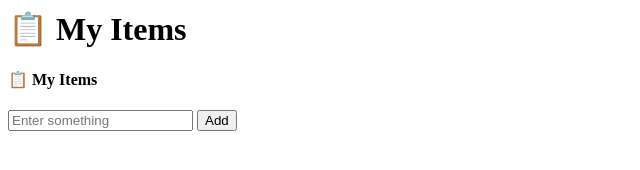
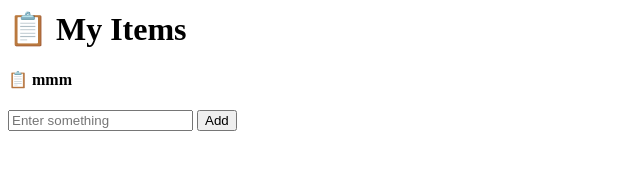
Before and after one commit to Fatima14999/app, a plain HTML site: page frontend/index.html in a window 1280 px wide. Shown: the part 130-300 px from the top of the page, 0-640 px from the left. Drawn offline with Linux system fonts and the light colour scheme; no server answers.

Commit message:
Update index.html

```diff
--- a/frontend/index.html
+++ b/frontend/index.html
@@ -7,7 +7,7 @@
   <h1>📋 My Items</h1>
   <h1>📋 My Items</h1>
   <h1>📋 My Items</h1>
-  <h4>📋 My Items</h4>
+  <h4>📋 mmm </h4>
 
   <input id="input" placeholder="Enter something" />
   <button onclick="addItem()">Add</button>
```
